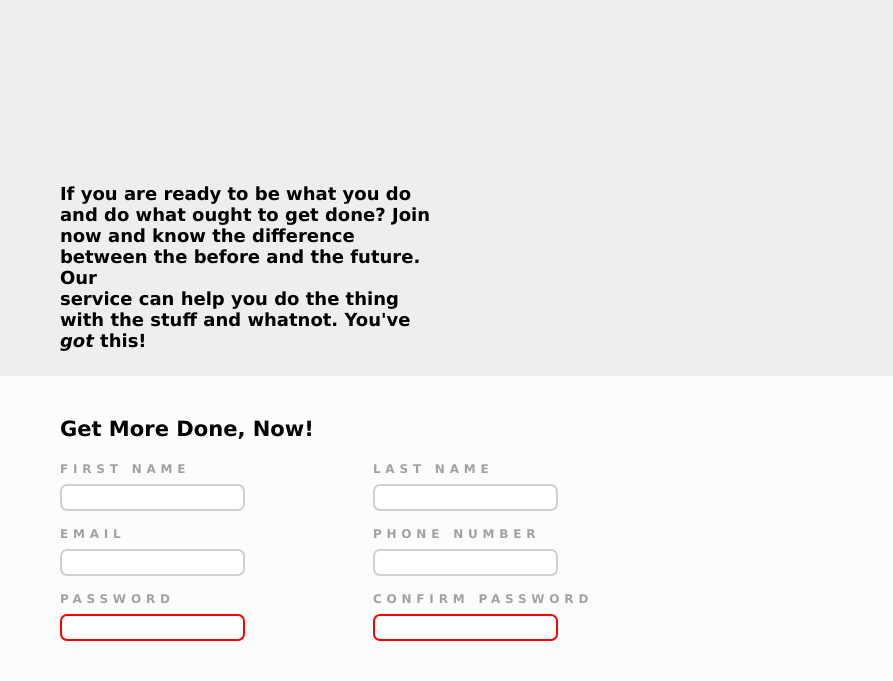
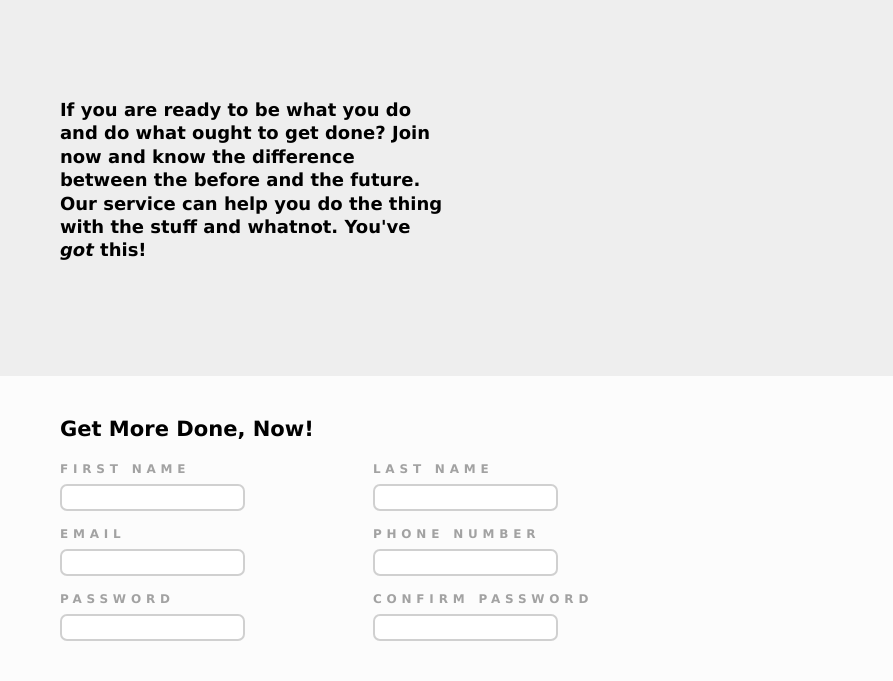
Before and after one commit to Shin-Issei/Sign-In-Form, a plain HTML site: page index.html in a window 1280 px wide. Shown: the top 681 px of the page, 387-1280 px from the left. Drawn offline with Linux system fonts and the light colour scheme.

Commit message:
Reposistioned blurb paragraph

```diff
--- a/style.css
+++ b/style.css
@@ -70,9 +70,8 @@ body {
 
 #blurb {
   font-weight: bold;
-  white-space: pre-line;
-  position: relative;
-  top: 9rem;
+  line-height: 1.3em;
+  padding-top: 5rem;
 }
 
 .rightMid {
@@ -114,9 +113,6 @@ input {
   height: 1.3rem;
 }
 
-input::after {
-  content: "*Passwords don't match.";
-}
 
 input[type="password"]:focus,
 input:focus {
@@ -124,9 +120,7 @@ input:focus {
   box-shadow: 9px 9px 16px -9px #000000;
 }
 
-input:invalid {
-  border-color: red;
-}
+
 
 .rightBottom {
   flex-direction: column;
```
